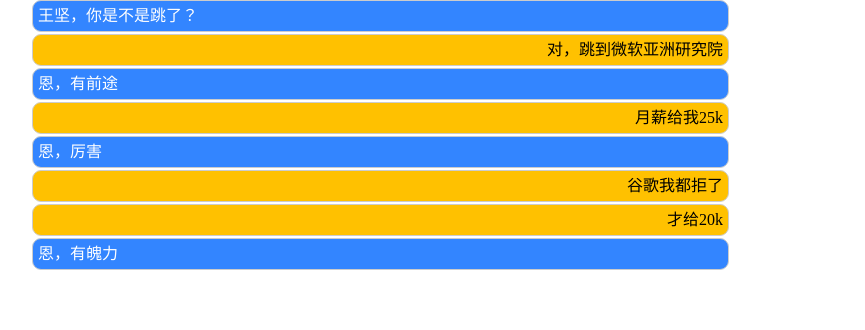
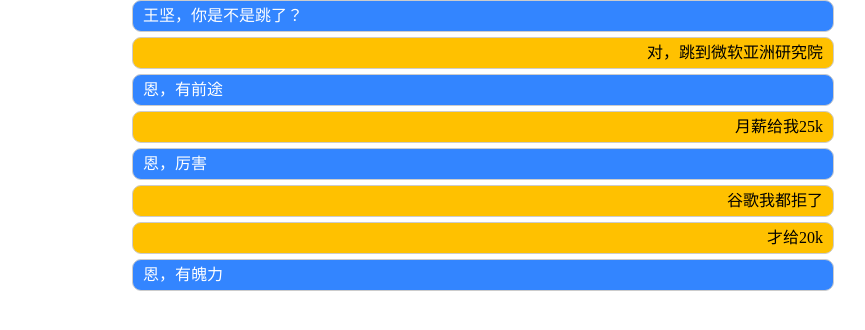
Before and after one commit to xinjian0728/yexj.github.com, a plain HTML site: page test.html in a window 1280 px wide. Shown: the whole page, without its empty margins (158-1023 px from the left). Drawn offline with Linux system fonts and the light colour scheme.

Commit message:
Update test.html

```diff
--- a/test.html
+++ b/test.html
@@ -4,13 +4,13 @@
 <title>测试</title>
 <style>
   *{margin:0;padding:0;}
-  .left{width:690px;padding-left:5px;height:30px;border:1px solid #ccc;border-radius:9px;text-align:left;line-height:30px;margin-bottom:2px;background-color:#3385ff;color:#fff;}
-  .right{width:690px;padding-right:5px;height:30px;border:1px solid #ccc;border-radius:9px;text-align:right;line-height:30px;margin-bottom:2px;background-color:#FFC100;}
+  .left{width:690px;padding-left:10px;height:30px;border:1px solid #ccc;border-radius:9px;text-align:left;line-height:30px;margin-bottom:5px;background-color:#3385ff;color:#fff;}
+  .right{width:690px;padding-right:10px;height:30px;border:1px solid #ccc;border-radius:9px;text-align:right;line-height:30px;margin-bottom:5px;background-color:#FFC100;}
 </style>
 
 </head>
 
-<body style="width:900px;margin:0 auto;">
+<body style="width:700px;margin:0 auto;">
 <div class="left">王坚，你是不是跳了？</div>
 <div class="right">对，跳到微软亚洲研究院</div>
 <div class="left">恩，有前途</div>
```
